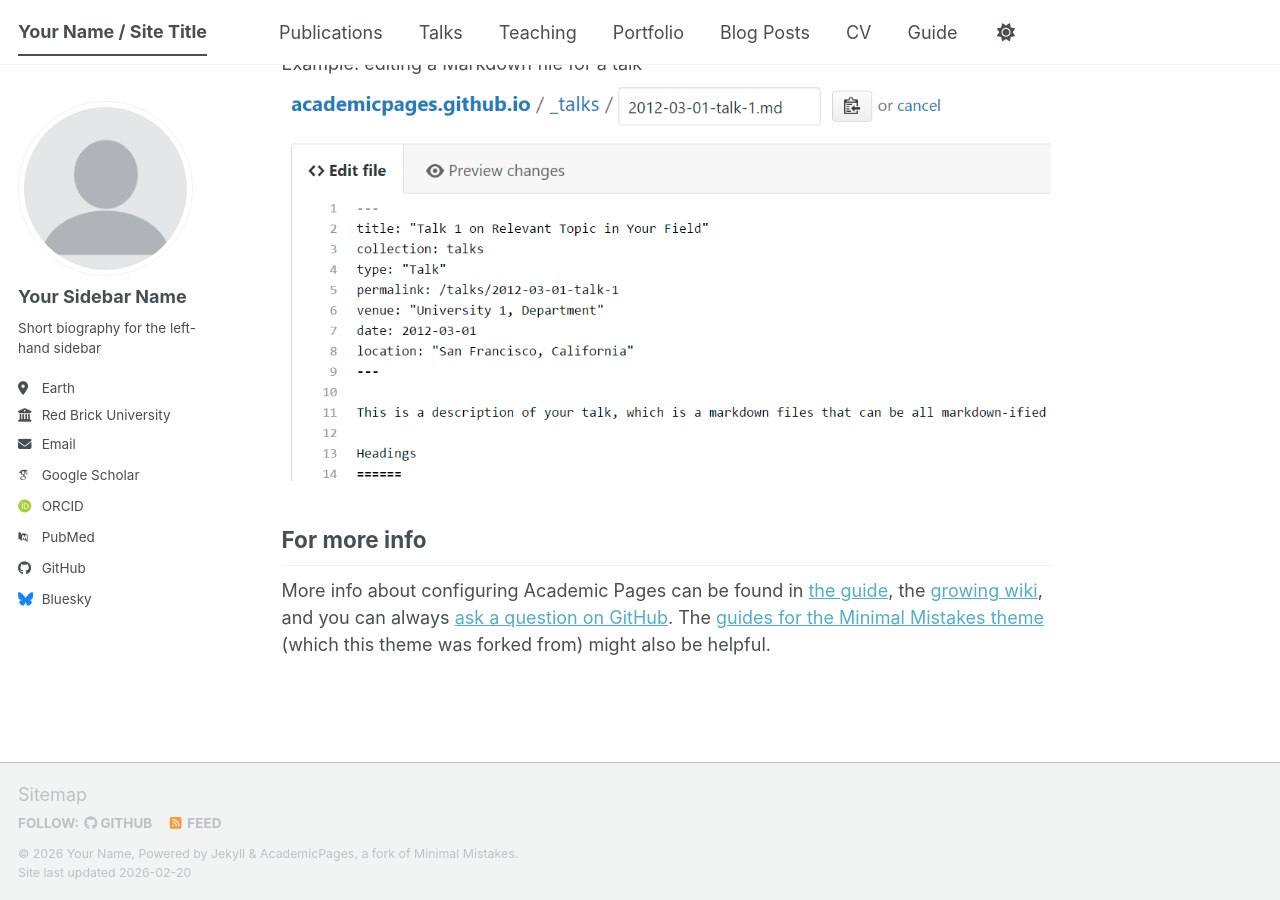
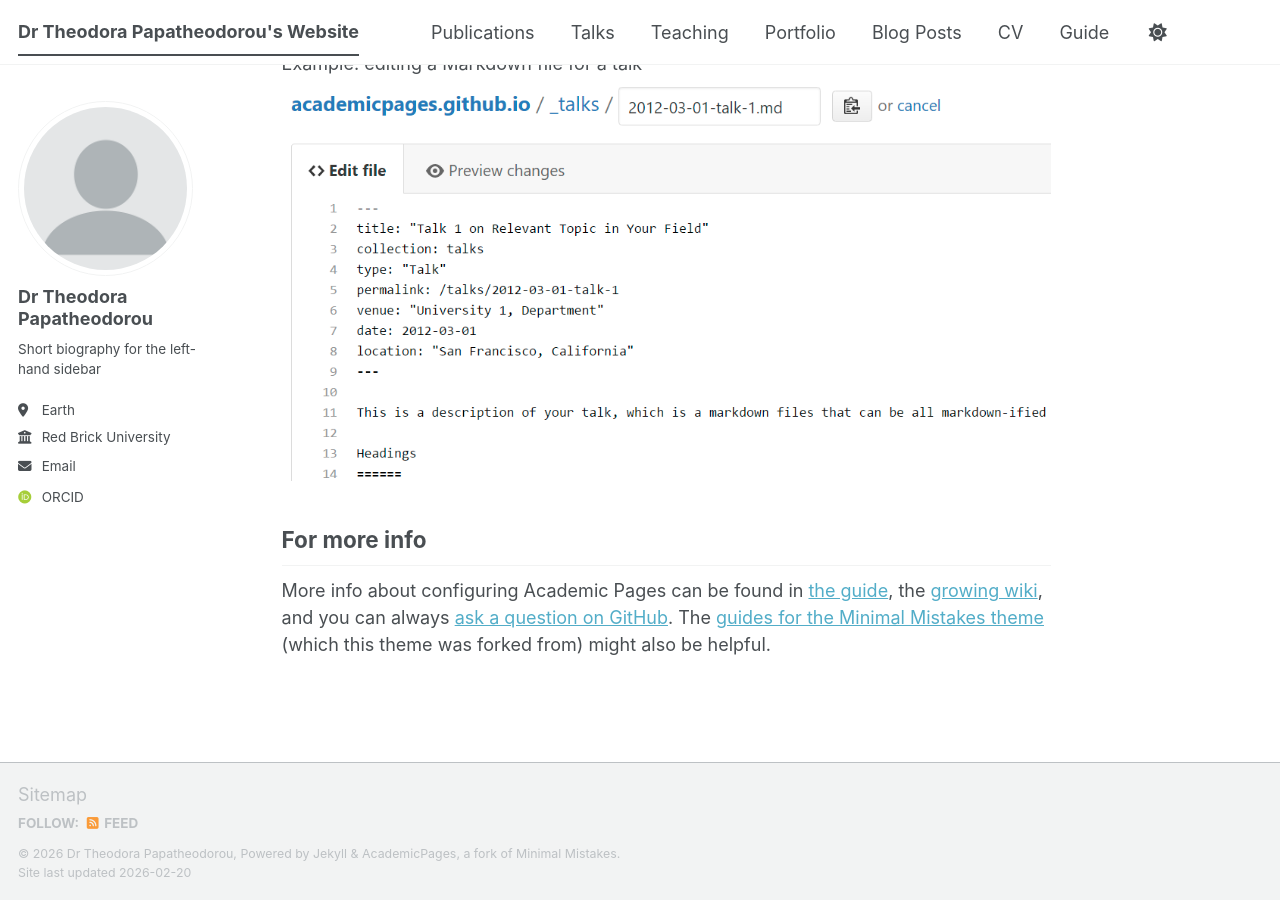
Before and after one commit to theodorapapatheodorou/theodorapapatheodorou.github.io, a Jekyll site: the page built from _pages/about.md, in a window 1280 px wide and 900 px high, scrolled down 2720 px. Built offline with Jekyll 4.4.1, drawn with Linux system fonts in a browser that asks for light colours; some web fonts are replaced; a script bundle is joined from its source files by our own code; library files that are not in the unit come from our copies.

Commit message:
Update _config.yml

```diff
--- a/_config.yml
+++ b/_config.yml
@@ -9,14 +9,14 @@
 # Basic Site Settings
 locale                   : "en-US"
 site_theme               : "default" # The available themes options are "default", "air", "sunrise", "mint", "dirt" and "contrast"
-title                    : "Your Name / Site Title"
+title                    : "Dr Theodora Papatheodorou's Website"
 title_separator          : "-"
-name                     : &name "Your Name"
-description              : &description "Your Name's academic portfolio"   # Update this with a general description of your site, this is the default if not overridden by a page
-url                      : https://academicpages.github.io # The base hostname & protocol for your site e.g. "https://[your GitHub username].github.io",
+name                     : &name "Dr Theodora Papatheodorou"
+description              : &description "Dr Theodora Papatheodorou's academic portfolio"   # Update this with a general description of your site, this is the default if not overridden by a page
+url                      : https://theodorapapatheodorou.github.io # The base hostname & protocol for your site e.g. "https://[your GitHub username].github.io",
                                                            # or if you already have some other page hosted on Github then use "https://[your GitHub username].github.io/[Your Repo Name]"
 baseurl                  : "" # the subpath of your site, e.g. "/blog"
-repository               : "academicpages/academicpages.github.io"
+repository               : "theodorapapatheodorou/theodorapapatheodorou.github.io"
 
 # Site Author - The following control what appear as part of the author content on the side bar.
 #               If a field is blank the icon and link will not appear, otherwise it will be shown.
@@ -24,7 +24,7 @@
 author:
   # Biographic information
   avatar           : "profile.png"
-  name             : "Your Sidebar Name"
+  name             : "Dr Theodora Papatheodorou"
   pronouns         : # example: "she/her"
   bio              : "Short biography for the left-hand sidebar"
   location         : "Earth"
@@ -35,13 +35,13 @@
   # Academic websites
   academia         : # URL
   arxiv            : # URL - Update with the correct link to your profile
-  googlescholar    : "https://scholar.google.com/citations?user=PS_CX0AAAAAJ"
+  googlescholar    : # "https://scholar.google.com/citations?user=PS_CX0AAAAAJ"
   inspire-hep      : # URL
   impactstory      : # URL
-  orcid            : "https://orcid.org/yourorcidurl"
+  orcid            : "https://orcid.org/0000-0003-1329-0847"
   semantic         : # URL
   ssrn             : # URL
-  pubmed           : "https://www.ncbi.nlm.nih.gov/pubmed/?term=john+snow"
+  pubmed           : # "https://www.ncbi.nlm.nih.gov/pubmed/?term=john+snow"
   researchgate     : # URL
   scopus           : # URL
   zotero           : # URL
@@ -51,13 +51,13 @@
   bitbucket        : # Username - Update with your username on the site
   codepen          : # Username
   dribbble         : # Username
-  github           : "academicpages"
+  github           : # Username
   kaggle           : # Username
   stackoverflow    : # User number or user number and name (i.e., use "1" or "1/jeff-atwood")
 
   # Social media
   artstation       : # Username
-  bluesky          : "bsky.app" # Replace this with you Bluesky username
+  bluesky          : # "bsky.app" # Replace this with you Bluesky username
   facebook         : # Username
   flickr           : # Username
   foursquare       : # Username
```
